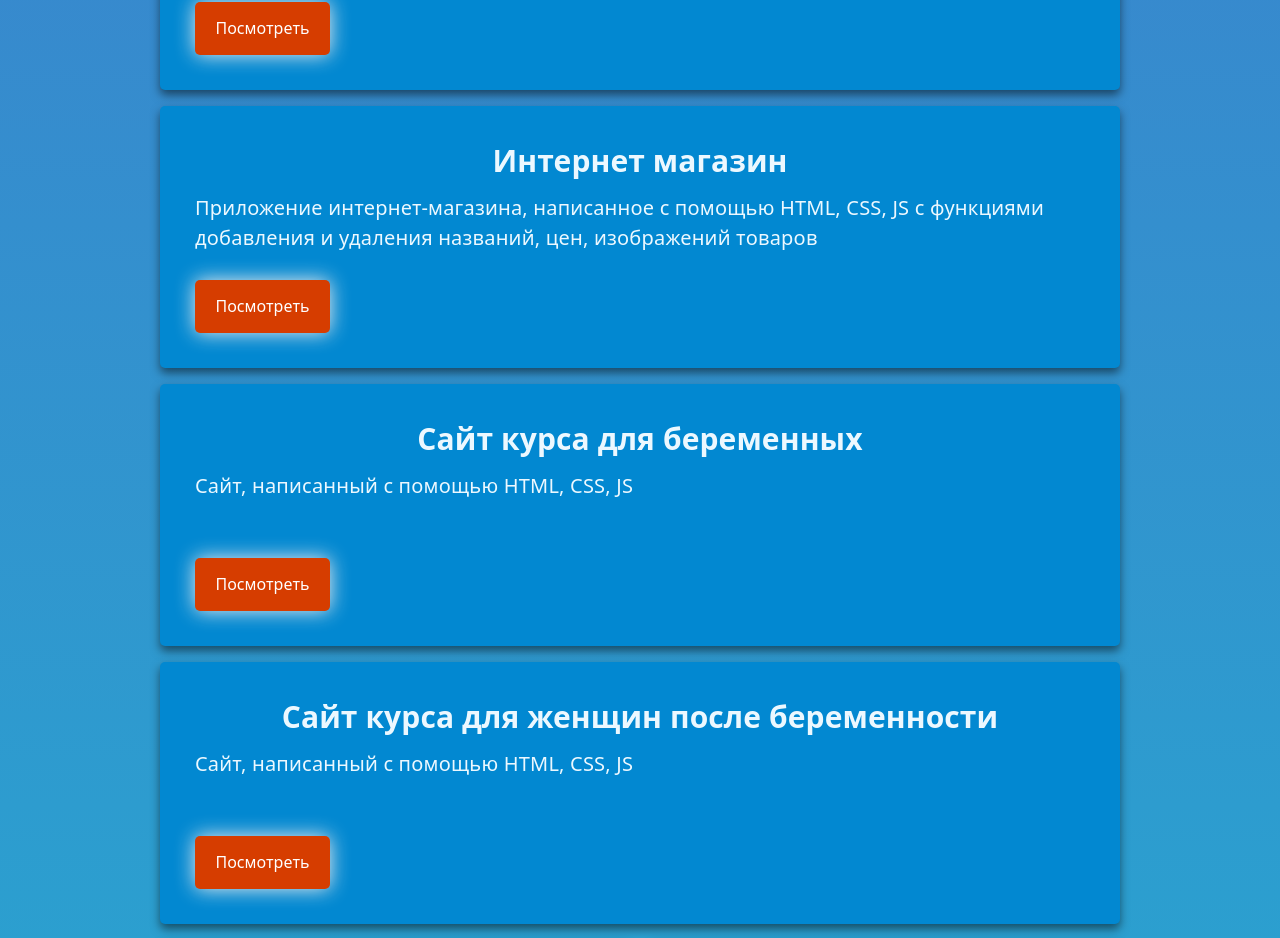
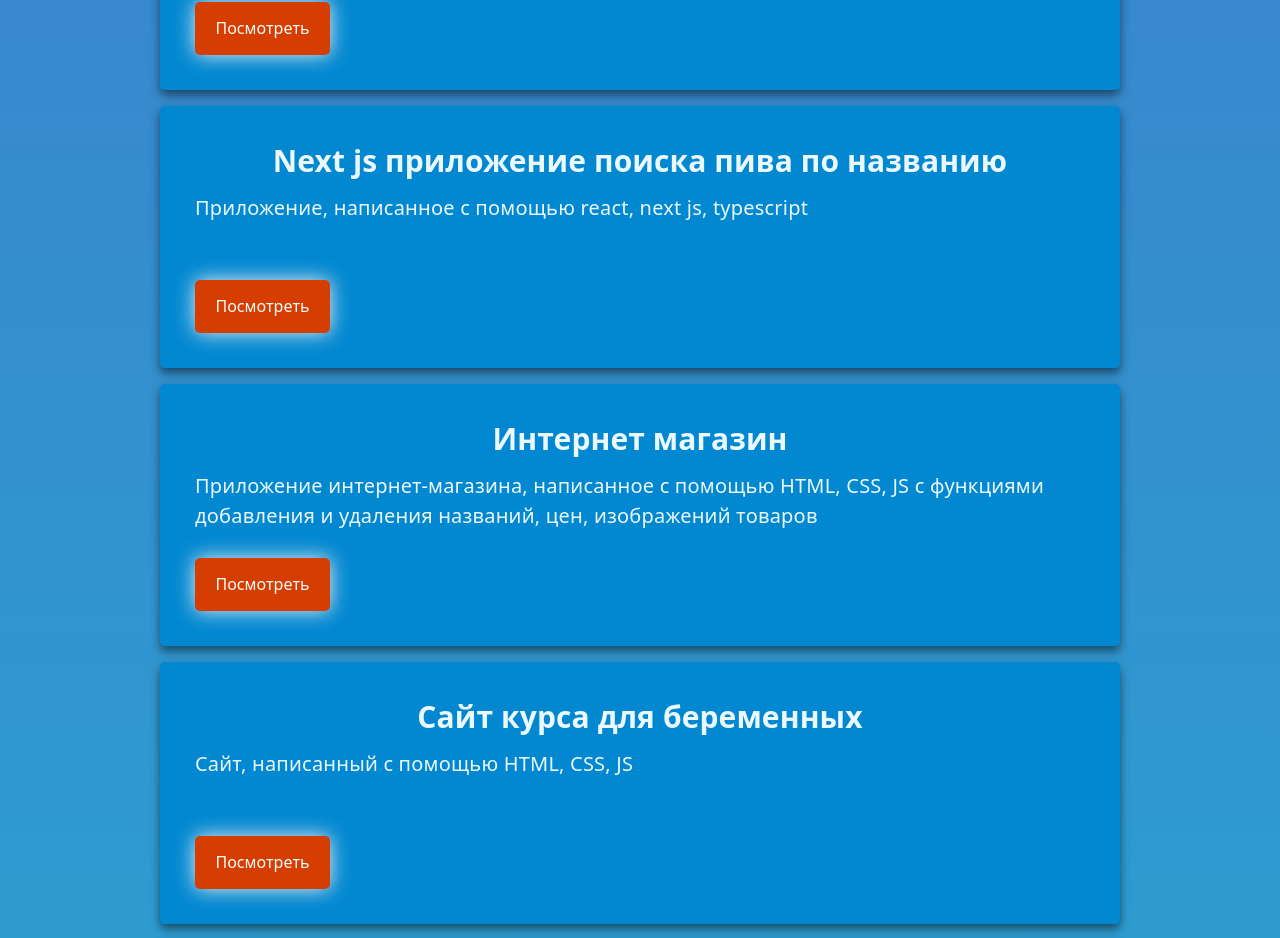
Before and after one commit to Hakkee94/portfolio-react, a React (Create React App) app: page / in a window 1280 px wide. Shown: the part 1346-2284 px from the top of the page. Built offline with nearby package versions, Linux system fonts and the light colour scheme.

Commit message:
add app beer

```diff
--- a/src/Components/MyProjects.jsx
+++ b/src/Components/MyProjects.jsx
@@ -11,6 +11,7 @@ const MyProjects = () => {
 
             <div className='first-project'>
                 <OtherProjects fullProject title='Redux приложение' info='Интернет магазин ноутбуков, написанный на React+Redux, использовался redux-toolkit' link='https://hakkee94.github.io/redux-cart-shop/'/>
+                <OtherProjects fullProject title='Next js приложение поиска пива по названию' info='Приложение, написанное с помощью react, next js, typescript' link='https://beer-app-hakkee94.vercel.app/'/>
                 <OtherProjects fullProject title='Интернет магазин' info='Приложение интернет-магазина, написанное с помощью HTML, CSS, JS с функциями добавления и удаления названий, цен, изображений товаров' link='https://hakkee94.github.io/Internet-shop-app/'/>
                 <OtherProjects fullProject title='Сайт курса для беременных' info='Сайт, написанный с помощью HTML, CSS, JS' link='https://hakkee94.github.io/pregnancy-course/'/>
                 <OtherProjects fullProject title='Сайт курса для женщин после беременности' info='Сайт, написанный с помощью HTML, CSS, JS' link='https://hakkee94.github.io/afterpregnancy-course/'/>
```
